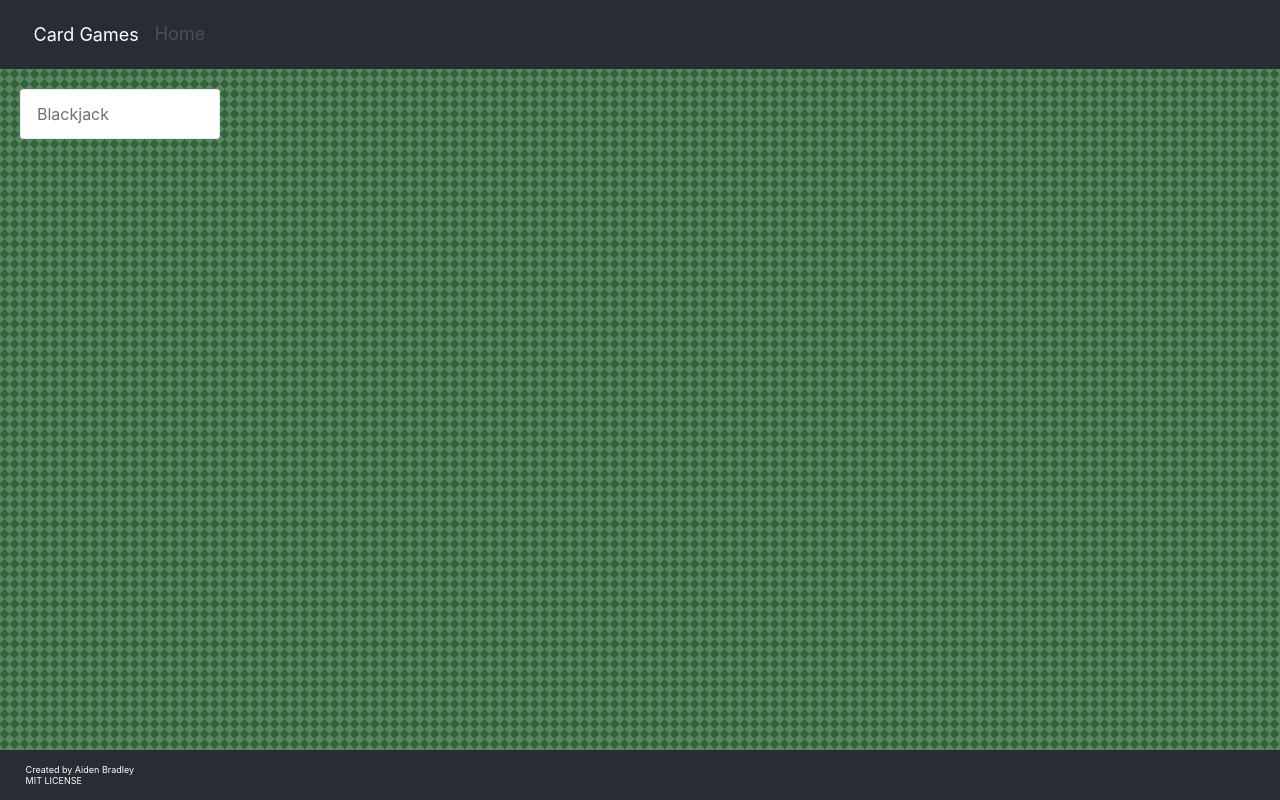
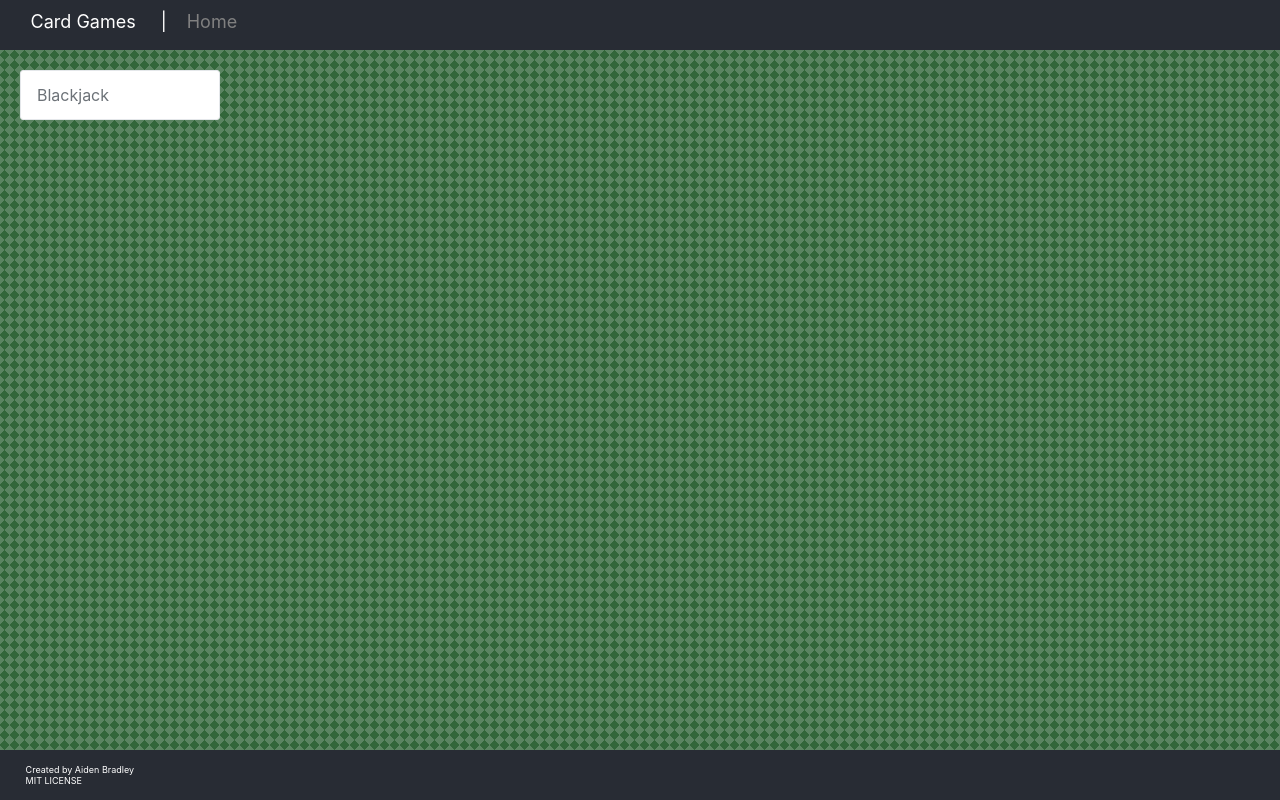
Before and after one commit to AidenBradley24/card-games, a React (Create React App) app: page / in a window 1280 px wide. Built offline with nearby package versions, Linux system fonts and the light colour scheme.

Commit message:
fixing links

```diff
--- a/src/App.css
+++ b/src/App.css
@@ -32,11 +32,13 @@
   padding-left: 2%;
 }
 
-.topmenu {
-  background: transparent;
-  border: 0;
+.footer-text {
   color: white;
-  font-size: calc(10px + 1vmin);
+  text-decoration: none;
+}
+
+.footer-text:hover {
+  color: green;
 }
 
 .home {
@@ -60,3 +62,40 @@
   flex-direction: column;
   height: 100%;
 }
+
+.topmenu {
+  background: transparent;
+  border: 0;
+  font-size: calc(10px + 1vmin);
+  float: left;
+  overflow: hidden;
+  padding-top: calc(10px);
+}
+
+.title {
+  text-decoration: none;
+  color: white;
+  user-select: none;
+  padding: 5px;
+}
+
+.title:hover {
+  color: green;
+}
+
+.toplink {
+  text-decoration: none;
+  user-select: none;
+  color: gray;
+}
+
+.toplink:hover {
+  color: green;
+}
+
+.vl {
+  height: calc(15px + 2vmin);
+  padding-left: 20px;
+  padding-right: 20px;
+  user-select: none;
+}
--- a/src/App.tsx
+++ b/src/App.tsx
@@ -3,13 +3,12 @@ import './App.css';
 import { PrimeReactProvider } from 'primereact/api';
 import * as BJ from './blackjack/Blackjack';
 import { Routes, Route, useLocation } from 'react-router-dom';
-import { Menubar } from 'primereact/menubar';
 import { Menu } from 'primereact/menu';
 
 document.title = "Card Games";
 
 const gameMenuItems = [
-  { label: "Blackjack", url: '/#blackjack' }
+  { label: "Blackjack", url: `${process.env.PUBLIC_URL}/#blackjack` }
 ];
 
 const HomePage = () => (
@@ -37,7 +36,7 @@ function App() {
   const contentOnly = searchParams.get('contentOnly') === 'true';
 
   let topMenuItems = [
-    { label: "Home", url: "/#" }
+    { label: "Home", url: "/" }
   ];
 
   return (
@@ -46,16 +45,19 @@ function App() {
         {
           !contentOnly &&
           <header className="App-header">
-            <Menubar className='topmenu' model={topMenuItems} start={<p>Card Games</p>}/>
+            <div className='topmenu'>
+              <a className='title' href={`${process.env.PUBLIC_URL}/#`}>Card Games</a>
+              <span className='vl'>|</span>
+              <a className='toplink' href={'/'}>Home</a>
+            </div>
           </header>
         }
         <Main/>
         {
           !contentOnly &&
           <footer className="App-footer">
-            Created by Aiden Bradley
-            <br></br>
-            MIT LICENSE
+            <a className='footer-text' href='https://github.com/AidenBradley24'>Created by Aiden Bradley</a>
+            <a className='footer-text' href='https://github.com/AidenBradley24/card-games/blob/master/LICENSE'>MIT LICENSE</a>
           </footer>
         }
       </div>
```
